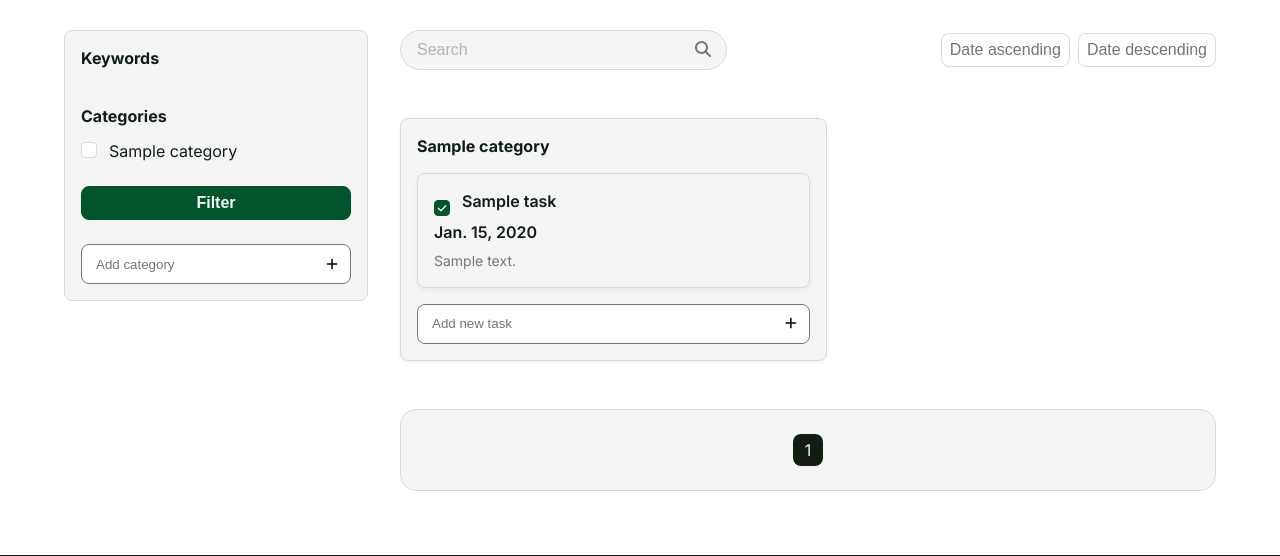
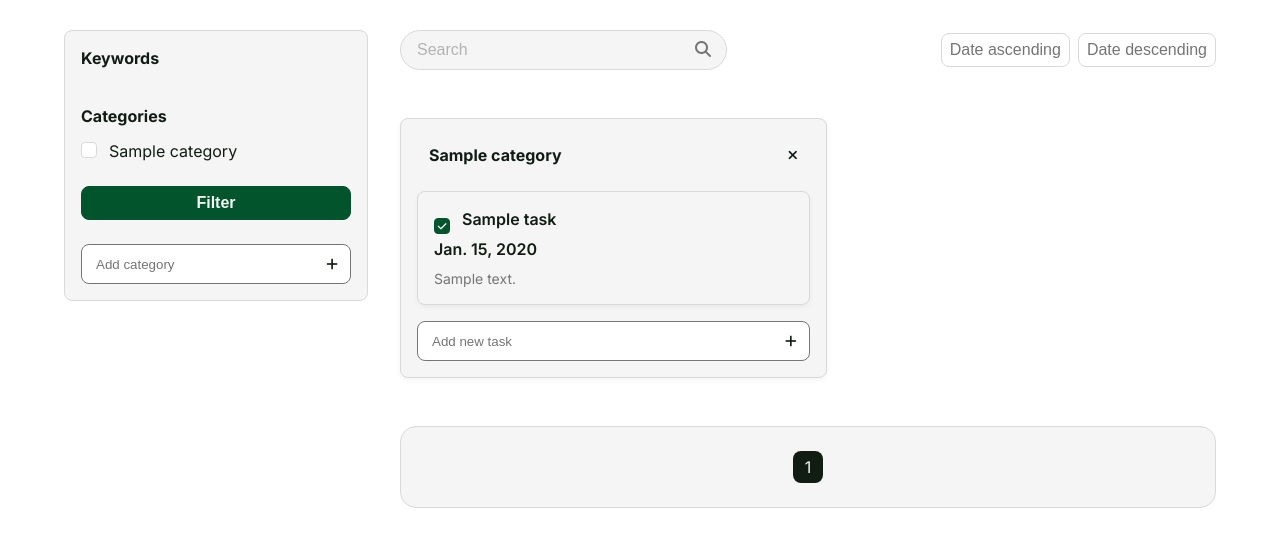
Before and after one commit to lorna88/HopSolutions, a Django app: page /home/ in a window 1280 px wide. Shown: the part 502-1058 px from the top of the page. Run offline with Django 5.2, Linux system fonts and the light colour scheme; tables that the repository leaves empty hold one stand-in row (values such as "Sample post").

Commit message:
Category deleting

```diff
--- a/static/css/main.css
+++ b/static/css/main.css
@@ -1282,6 +1282,17 @@ body.user-logged-in .header__user-actions {
     align-items: center;
 }
 
+.category_name_menu {
+    width: 100%;
+    height: 40px;
+    padding: 12px;
+    background-color: var(--background-default);
+    border: none;
+    display: flex;
+    justify-content: space-between;
+    align-items: center;
+}
+
 .quantity-btn-cart {
     background: none;
     border: none;
--- a/tasks/templates/tasks/home.html
+++ b/tasks/templates/tasks/home.html
@@ -69,7 +69,13 @@
             <div class="product-grid">
                 {% for category in categories %}
                 <div class="product-card">
-                    <h3 class="section-title">{{ category.name }}</h3>
+                    <form action="{% url 'tasks:category-delete' category.slug %}" method="post">
+                        {% csrf_token %}
+                        <div class="category_name_menu">
+                            <h3 class="section-title">{{ category.name }}</h3>
+                            <button type="submit" class="quantity-btn-cart"><i class="fa-solid fa-times"></i></button>
+                        </div>
+                    </form>
                     {% for task in category.tasks.all %}
                     <a href="{% url 'tasks:task-detail' task.slug %}" class="product-card-link">
                         <div class="product-card">
--- a/tasks/urls.py
+++ b/tasks/urls.py
@@ -1,6 +1,7 @@
 from django.urls import path
 
-from .views import TaskDetailView, TaskListView, TaskCreateView, CategoryCreateView, TaskCompleteView
+from .views import TaskDetailView, TaskListView, TaskCreateView, CategoryCreateView, TaskCompleteView, \
+    CategoryDeleteView
 
 app_name = 'tasks'
 
@@ -10,4 +11,5 @@ urlpatterns = [
     path('tasks/<slug:slug>/', TaskDetailView.as_view(), name='task-detail'),
     path('tasks/<slug:slug>/complete', TaskCompleteView.as_view(), name='task-complete'),
     path('categories/', CategoryCreateView.as_view(), name='category-create'),
+    path('categories/<slug:slug>/', CategoryDeleteView.as_view(), name='category-delete'),
 ]
--- a/tasks/views.py
+++ b/tasks/views.py
@@ -1,7 +1,7 @@
 from django.db.models import Q
 from django.shortcuts import redirect
 from django.views import View
-from django.views.generic import ListView, UpdateView, CreateView
+from django.views.generic import ListView, UpdateView, CreateView, DeleteView
 from rest_framework.reverse import reverse_lazy
 from traitlets import Undefined
 
@@ -87,3 +87,9 @@ class CategoryCreateView(CreateView):
     def form_valid(self, form):
         form.instance.user = self.request.user
         return super().form_valid(form)
+
+
+class CategoryDeleteView(DeleteView):
+    model = Category
+    slug_field = 'slug'
+    success_url = reverse_lazy("tasks:home")
```
